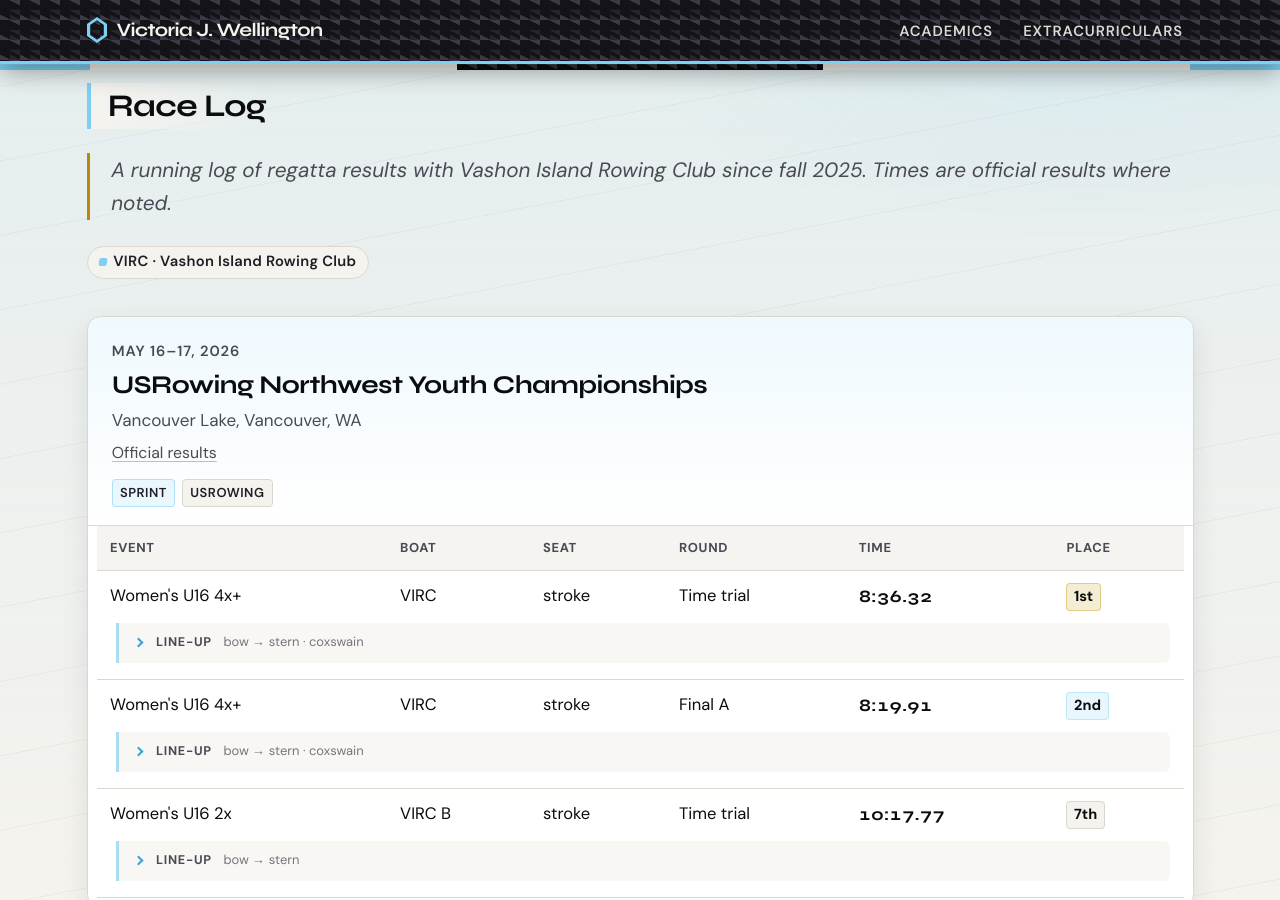
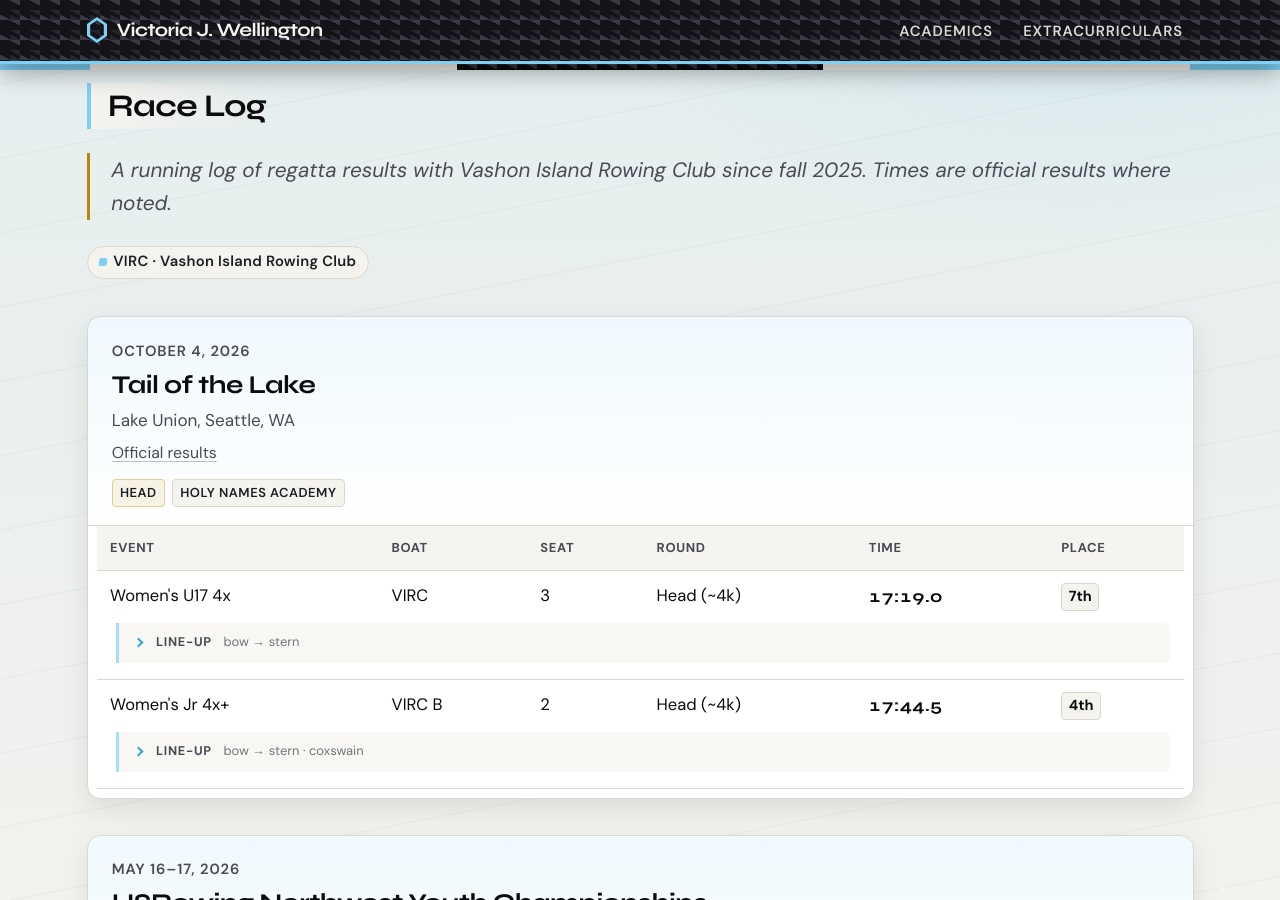
Before and after one commit to thewellington/victoriajwellington.com, a Jekyll site: the page built from race-log.md, in a window 1280 px wide and 900 px high. Built offline with Jekyll 4.4.1, drawn with Linux system fonts in a browser that asks for light colours.

Commit message:
Add Victoria's 2026 Tail of the Lake results to the race log.
Co-authored-by: Cursor <cursoragent@cursor.com>

```diff
--- a/_data/regatta_results.yml
+++ b/_data/regatta_results.yml
@@ -5,6 +5,40 @@ club: Vashon Island Rowing Club
 club_short: VIRC
 
 regattas:
+  - name: Tail of the Lake
+    slug: tail-of-the-lake-2026
+    date: 2026-10-04
+    date_label: October 4, 2026
+    venue: Lake Union, Seattle, WA
+    format: head
+    host: Holy Names Academy
+    url: https://www.regattacentral.com/v3/regatta/10045
+    results_url: https://herenow.com/results/21486
+    results:
+      - event: Women's U17 4x
+        boat: VIRC
+        seat: "3"
+        round: Head (~4k)
+        time: "17:19.0"
+        place: 7
+        crew:
+          - { seat: bow, name: E Webb }
+          - { seat: "2", name: J Ely }
+          - { seat: "3", name: V Wellington }
+          - { seat: stroke, name: H Shrestha }
+      - event: Women's Jr 4x+
+        boat: VIRC B
+        seat: "2"
+        round: Head (~4k)
+        time: "17:44.5"
+        place: 4
+        crew:
+          - { seat: bow, name: E Chait }
+          - { seat: "2", name: V Wellington }
+          - { seat: "3", name: P Ayers }
+          - { seat: stroke, name: H Shrestha }
+          - { seat: cox, name: A Cartier }
+
   - name: USRowing Northwest Youth Championships
     slug: northwest-youth-2026
     date: 2026-05-17
```
